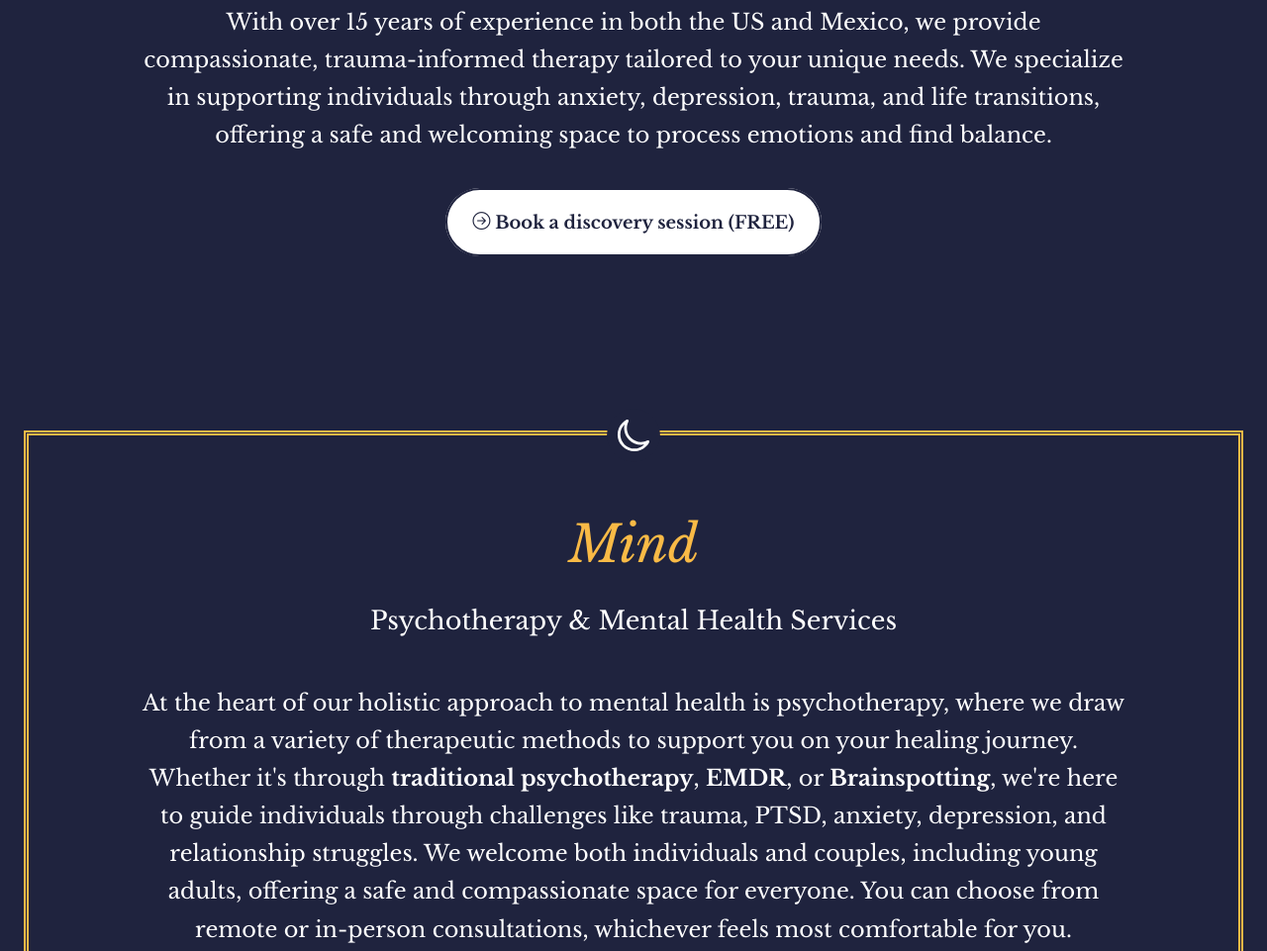
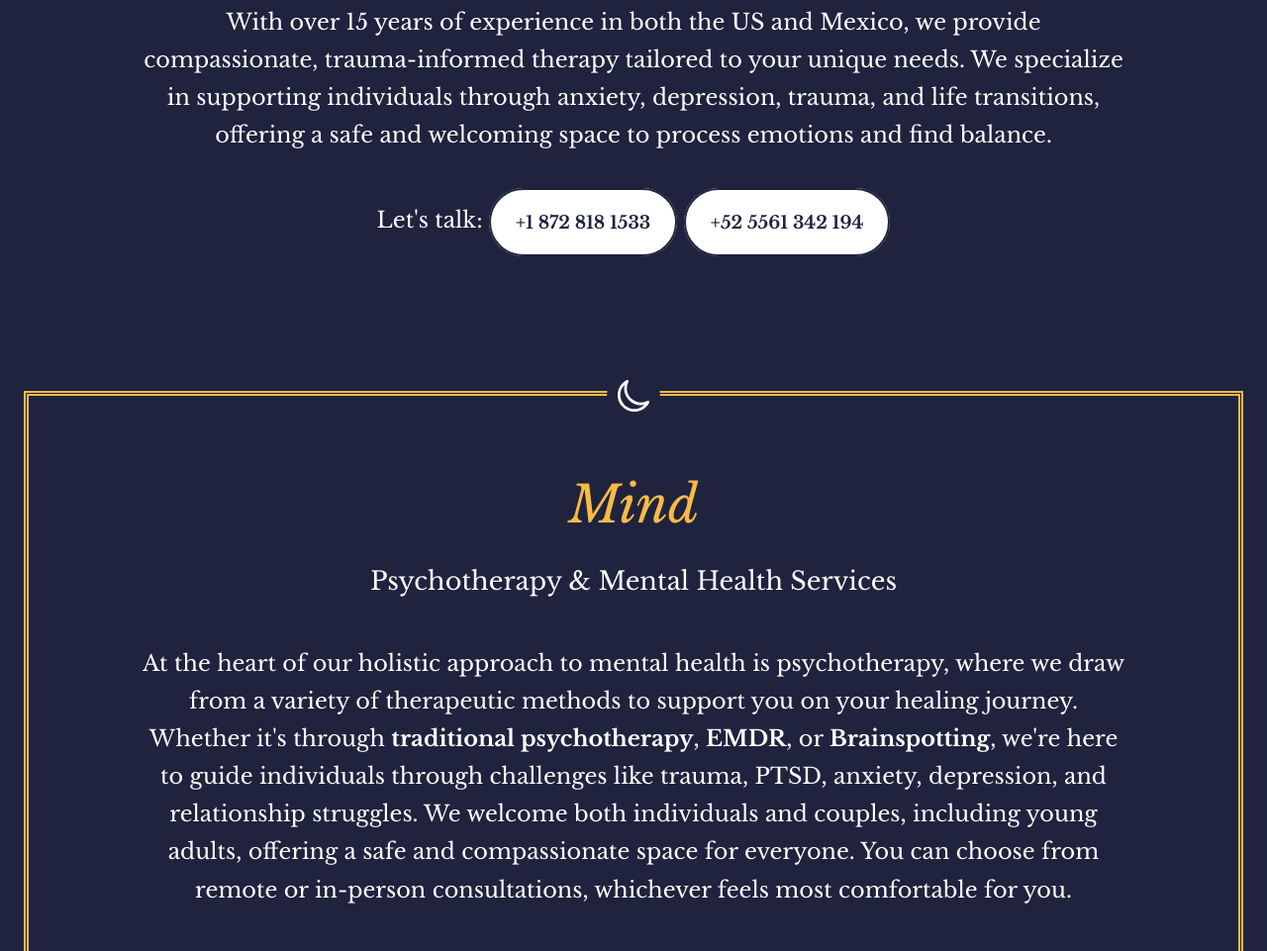
Before and after one commit to Lucian-Alexe/mindbodycacao, a plain HTML site: page index.html in a window 1280 px wide. Shown: the part 809-1770 px from the top of the page at 99% size. Drawn offline with nearby package versions, Linux system fonts and the light colour scheme.

Commit message:
Add files via upload

```diff
--- a/index.html
+++ b/index.html
@@ -23,7 +23,7 @@
         <div class="d-flex"><img src="logo.png" class="logo mb-4"> </div>
             <p class="p-xl text-center section-intro mb-5">Welcome to Mind, Body, Cacao, where healing is a journey that integrates your mind, body, and spirit.</p>
             <p class="text-center section-intro mt-5 mb-5">With over 15 years of experience in both the US and Mexico, we provide compassionate, trauma-informed therapy tailored to your unique needs. We specialize in supporting individuals through anxiety, depression, trauma, and life transitions, offering a safe and welcoming space to process emotions and find balance. </p>
-          <p class="text-center mt-5 mb-5"><a href="" class="button-white"><i class="bi bi-arrow-right-circle"></i> Book a discovery session (FREE)</a></p>
+             <p class="text-center mt-5 mb-2">Let's talk:  <a href="tel:+18728181533" class="button-white">+1 872 818 1533</a> <a href="tel:+525561342194" class="button-white">+52 5561 342 194</a></p>
     </div>
     </div>
 
@@ -283,7 +283,7 @@
             </p>
             <p class="text-center mt-5 section-intro">Having worked both in the United States and Mexico, Tania brings a unique, cross-cultural perspective to her work, particularly in assisting expats and individuals navigating life transitions, cultural adjustments, and complex personal challenges. Her compassionate and holistic approach aims to empower her clients, helping them reclaim their sense of self, restore emotional balance, and achieve their goals.
             </p>
-            <p class="text-center mt-5 mb-2"><a href="" class="button-white">Book a discovery session (FREE)</a></p>
+            <p class="text-center mt-5 mb-2">Let's talk:  <a href="tel:+18728181533" class="button-white">+1 872 818 1533</a> <a href="tel:+525561342194" class="button-white">+52 5561 342 194</a></p>
             <div class="d-flex mt-5 mb-0"><img src="/photos.png" class="img-fluid"></div>
         </div>
       </div>
```
